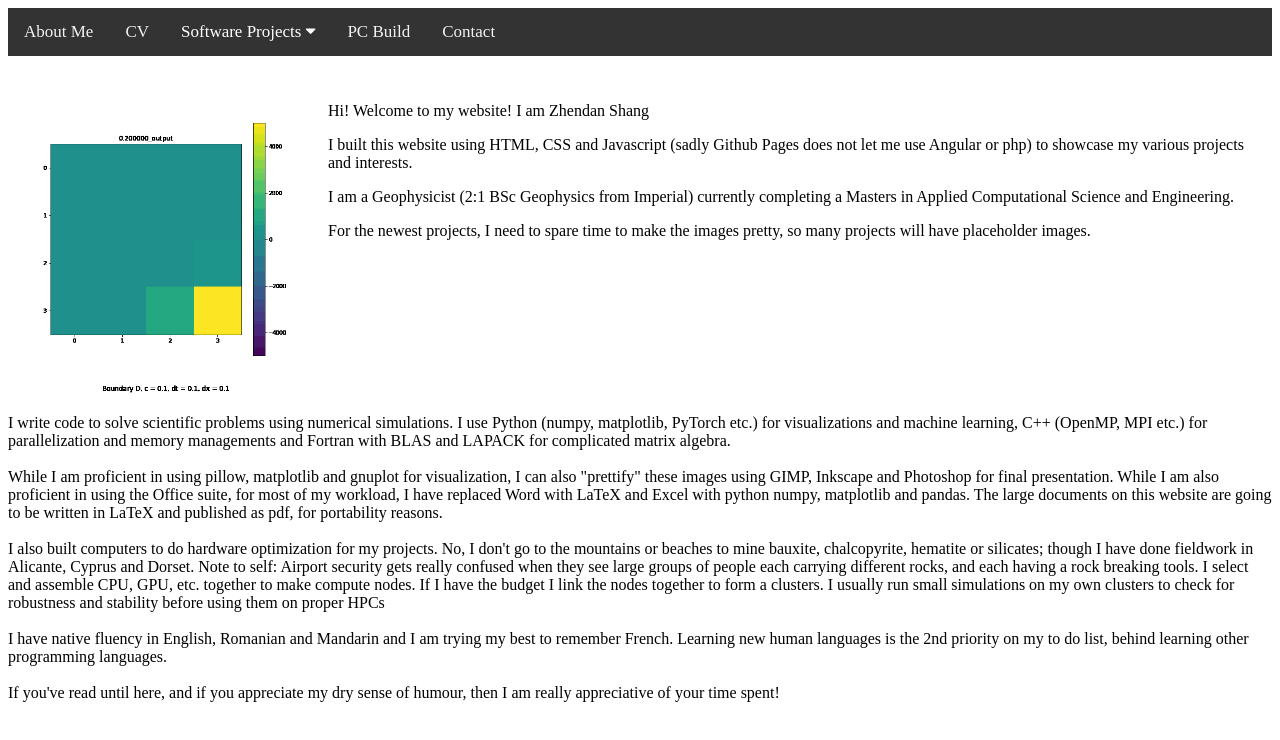
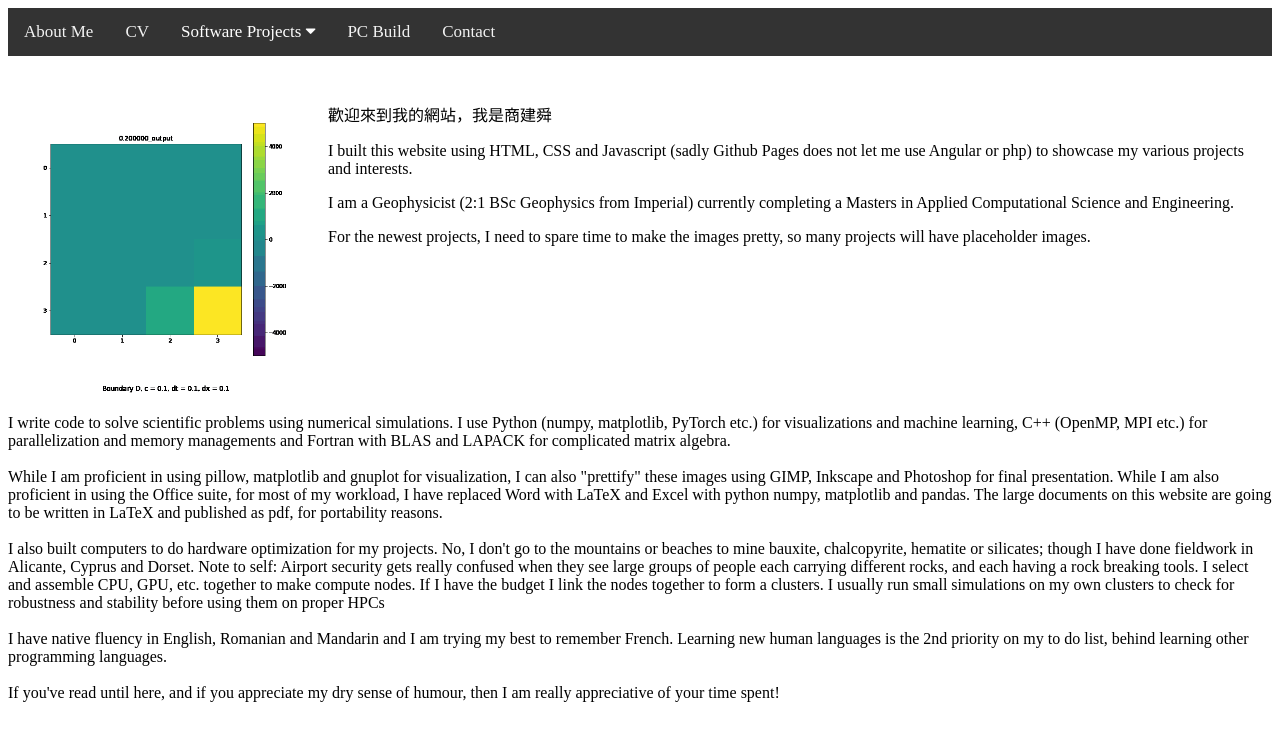
Before and after one commit to shangdu666/shangdu666.github.io, a plain HTML site: page index.html in a window 1280 px wide. Drawn offline with Linux system fonts and the light colour scheme.

Commit message:
Testing Chinese character compatibility

```diff
--- a/index.html
+++ b/index.html
@@ -64,7 +64,7 @@
         </div>
         <div class = "flex-item-right">
 
-            <p>Hi! Welcome to my website! I am Zhendan Shang</p>
+            <p>歡迎來到我的網站，我是商建舜</p>
 
             <p>I built this website using HTML, CSS and Javascript (sadly Github Pages does not let me use Angular or php) to showcase my various projects and interests. </p>
 
```
